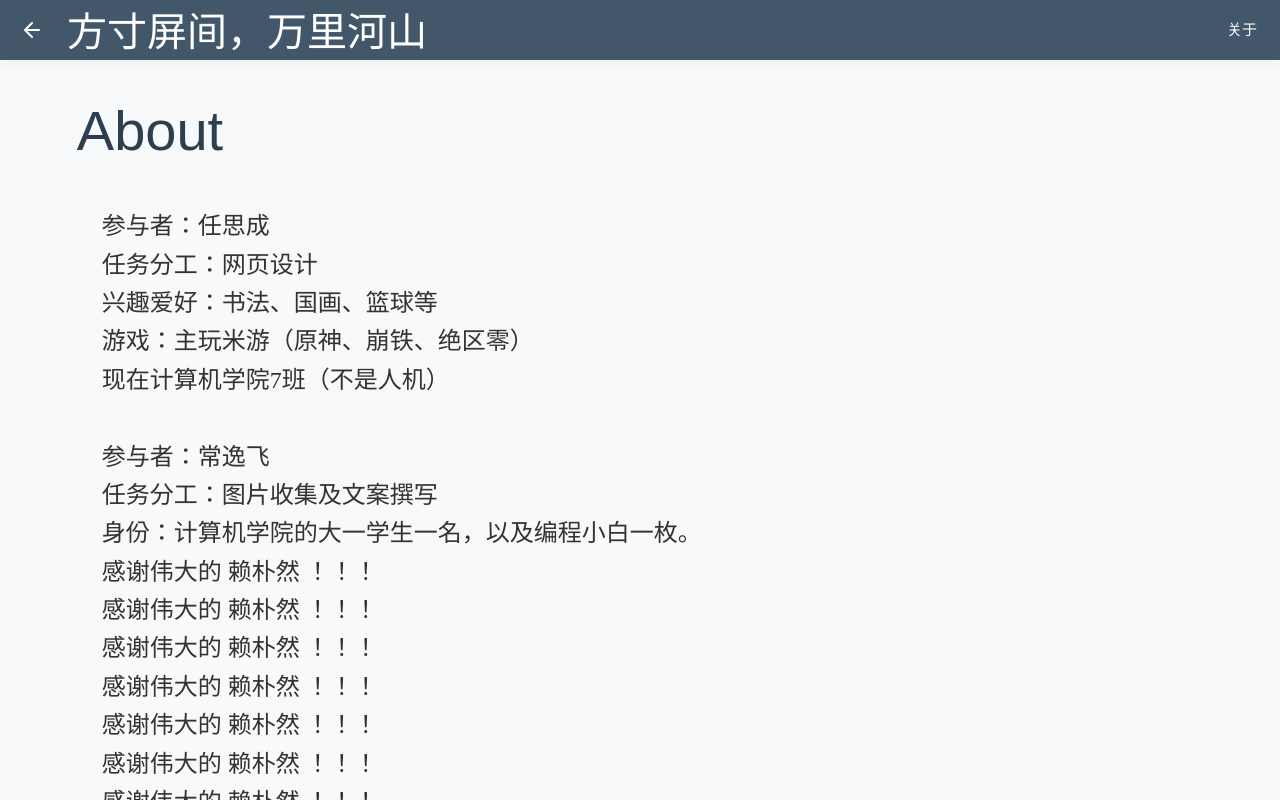
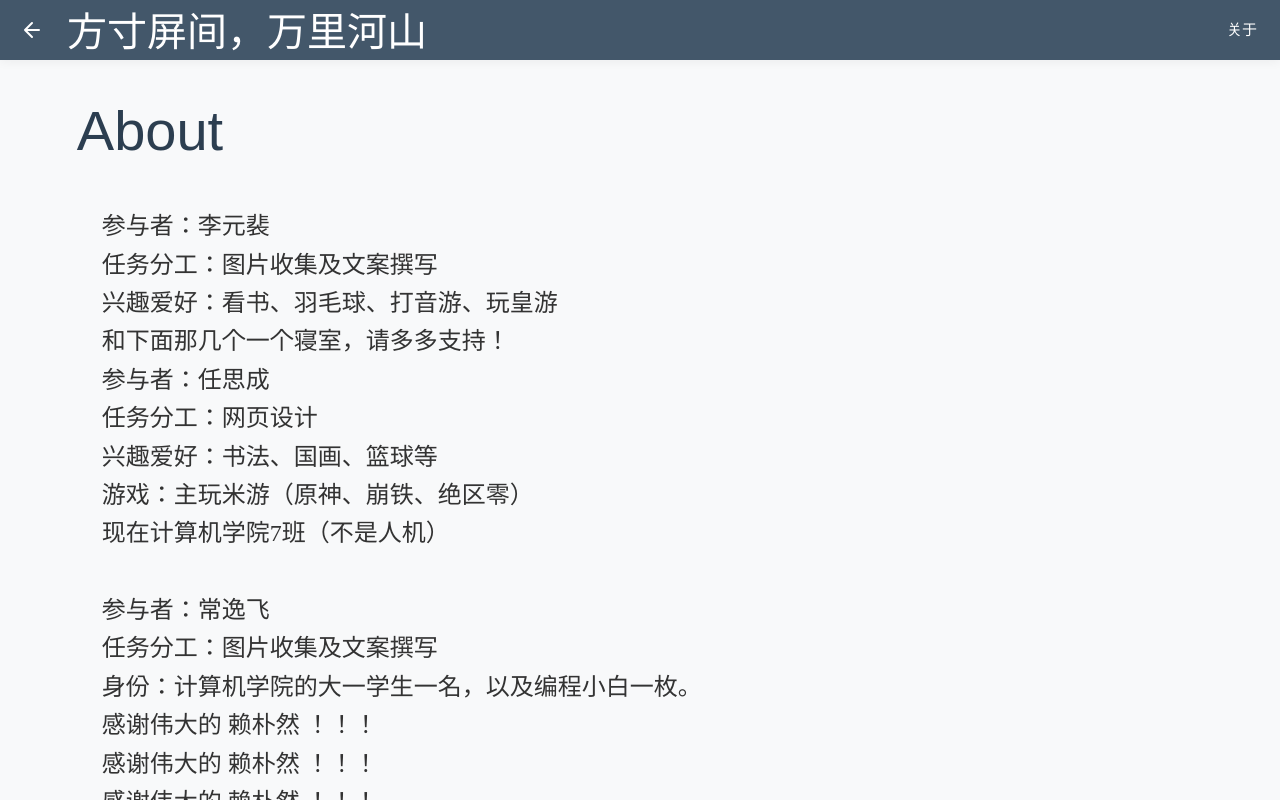
Before and after one commit to whuhyw/whuhyw, a Vue app: page /whuhyw/about in a window 1280 px wide. Built offline with nearby package versions, Linux system fonts and the light colour scheme; a web font is replaced by a local one.

Commit message:
Feat: Added developer self-introduction

```diff
--- a/src/components/About.vue
+++ b/src/components/About.vue
@@ -2,6 +2,10 @@
   <div class="about-page">
     <h1>About</h1>
     <p>
+      参与者：李元裴<br>
+      任务分工：图片收集及文案撰写<br>
+      兴趣爱好：看书、羽毛球、打音游、玩皇游<br>
+      和下面那几个一个寝室，请多多支持！<br>
 
       参与者：任思成<br>
       任务分工：网页设计<br>
```
